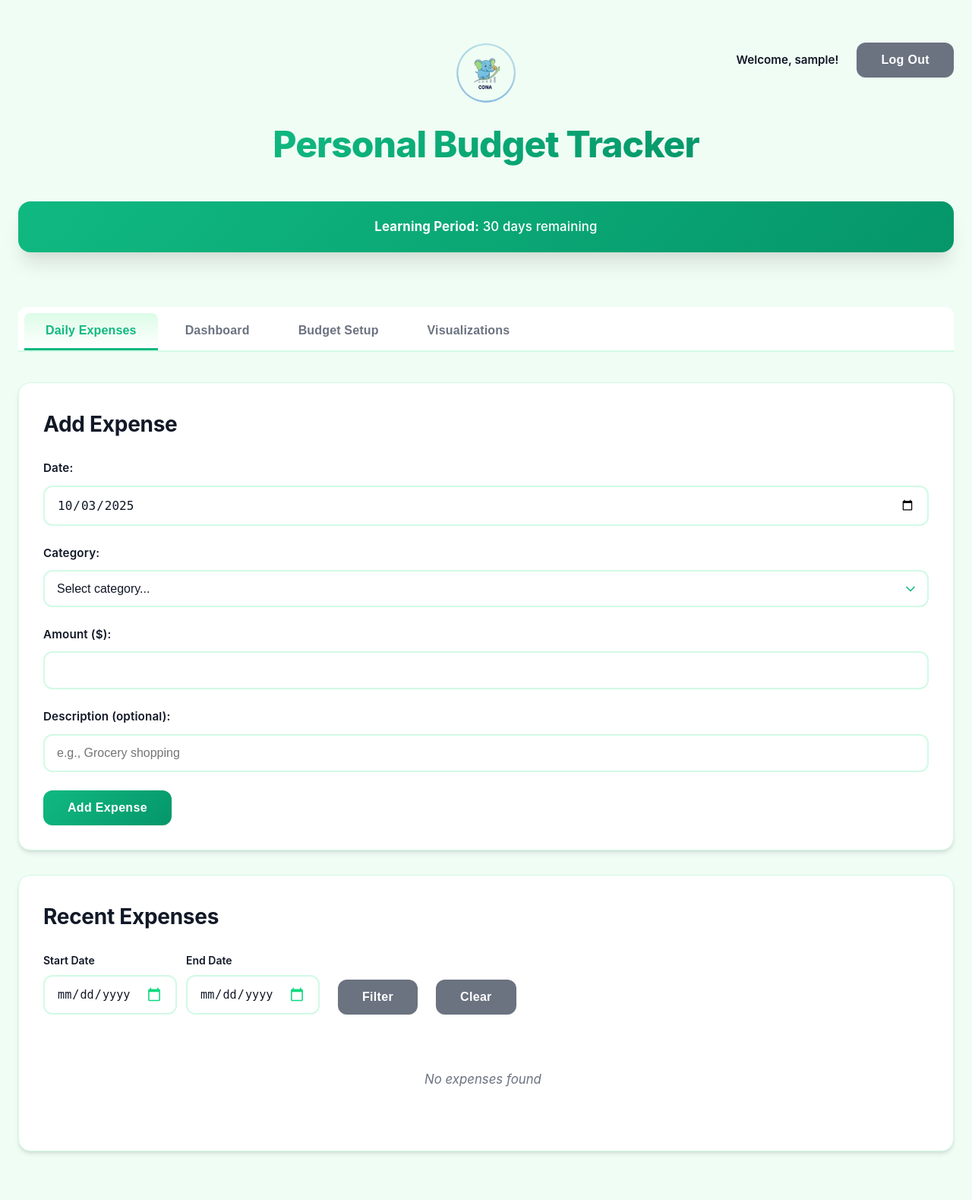
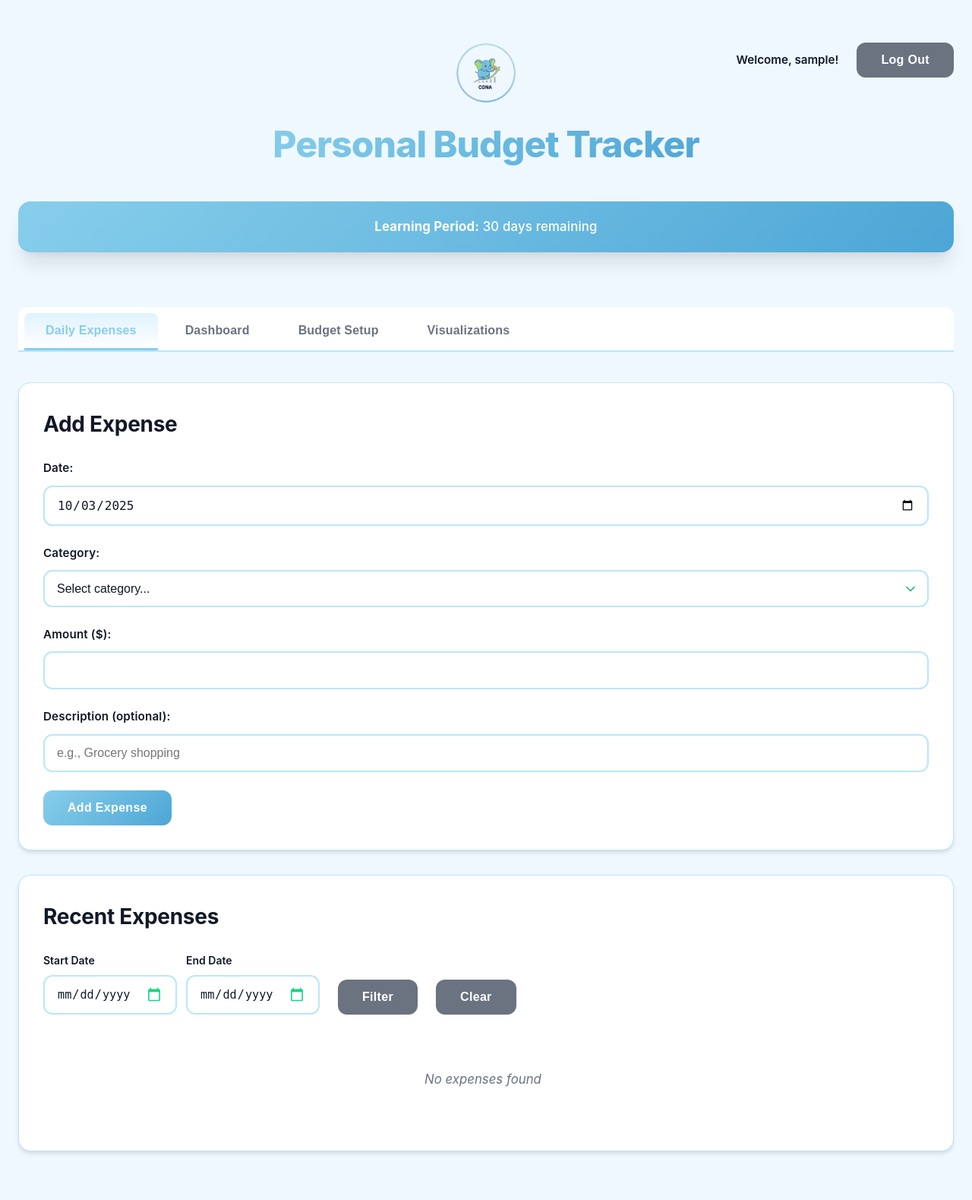
Before and after one commit to Yarmo13/budget-app, a Flask app: page / in a window 1280 px wide. Shown: the whole page at 76% size. Run offline with Flask 3, Linux system fonts and the light colour scheme; the visitor is signed in with stand-in values (Sample User, id 1); data comes from the database, SQL or seed files in the repository; data that the repository does not hold is empty.

Commit message:
Change theme color to sky blue (#87CEEB)
- Update primary color from green to sky blue
- Adjust gradients and accents to match
- Update background colors to light blue tones
- Update borders to complement blue theme

```diff
--- a/static/css/style.css
+++ b/static/css/style.css
@@ -5,19 +5,19 @@
 }
 
 :root {
-    /* Professional Light Green Color Scheme */
-    --primary-color: #10b981;
-    --primary-dark: #059669;
-    --primary-light: #34d399;
-    --accent-color: #14b8a6;
+    /* Professional Sky Blue Color Scheme */
+    --primary-color: #87CEEB;
+    --primary-dark: #4DA6D6;
+    --primary-light: #A8DAEF;
+    --accent-color: #5DADE2;
     --secondary-color: #6b7280;
-    --success-color: #10b981;
+    --success-color: #87CEEB;
     --warning-color: #f59e0b;
     --danger-color: #ef4444;
 
     /* Background Colors */
-    --bg-color: #f0fdf4;
-    --bg-secondary: #dcfce7;
+    --bg-color: #F0F8FF;
+    --bg-secondary: #E0F2FE;
     --card-bg: #ffffff;
     --card-hover: #fefefe;
 
@@ -27,17 +27,17 @@
     --text-muted: #9ca3af;
 
     /* Border & Shadow */
-    --border-color: #d1fae5;
-    --border-accent: #a7f3d0;
+    --border-color: #BAE6FD;
+    --border-accent: #7DD3FC;
     --shadow-sm: 0 1px 2px rgba(0, 0, 0, 0.05);
     --shadow: 0 4px 6px -1px rgba(0, 0, 0, 0.1), 0 2px 4px -1px rgba(0, 0, 0, 0.06);
     --shadow-lg: 0 20px 25px -5px rgba(0, 0, 0, 0.1), 0 10px 10px -5px rgba(0, 0, 0, 0.04);
     --shadow-xl: 0 25px 50px -12px rgba(0, 0, 0, 0.15);
 
     /* Gradients */
-    --gradient-primary: linear-gradient(135deg, #10b981 0%, #059669 100%);
-    --gradient-accent: linear-gradient(135deg, #34d399 0%, #10b981 100%);
-    --gradient-card: linear-gradient(135deg, #f0fdf4 0%, #ffffff 100%);
+    --gradient-primary: linear-gradient(135deg, #87CEEB 0%, #4DA6D6 100%);
+    --gradient-accent: linear-gradient(135deg, #A8DAEF 0%, #87CEEB 100%);
+    --gradient-card: linear-gradient(135deg, #F0F8FF 0%, #ffffff 100%);
 }
 
 body {
```
